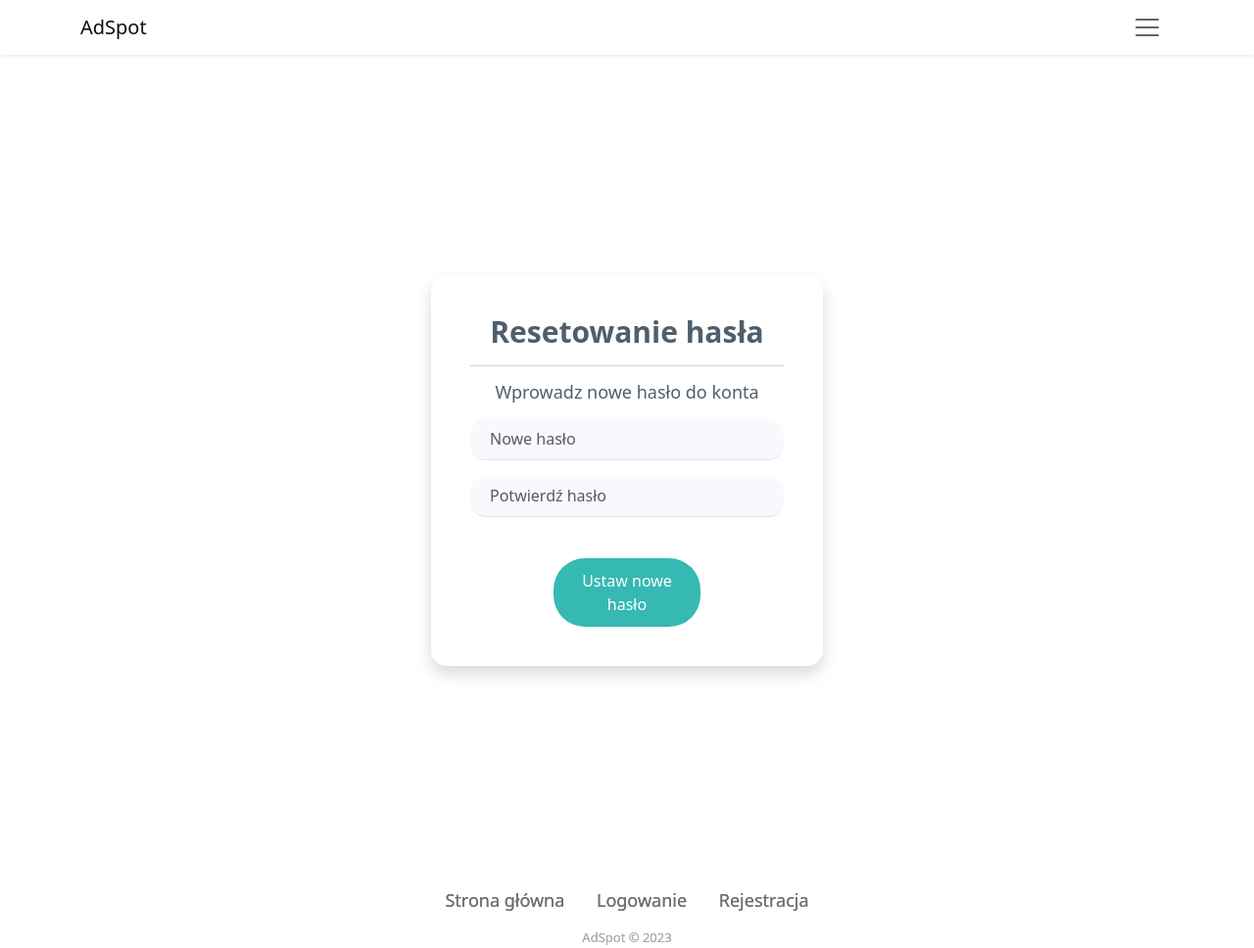
After one commit to luk4sz98/AdSpot, a Django app: page /reset/1/1/ in a window 1280 px wide. The commit adds this page. Shown: the whole page at 98% size. Run offline with Django 4.2, Linux system fonts and the light colour scheme.

Commit message:
finished password reset via email confirmation

```diff
--- /dev/null
+++ b/AdSpot/static/resetPasswordForm.css
@@ -0,0 +1,61 @@
+.reset-password {
+    background: #f1f7fc;
+    padding: 100px 0;
+    margin: 125px 0;
+}
+
+.reset-password form {
+    max-width: 400px;
+    width: 90%;
+    margin: 0 auto;
+    background-color: #ffffff;
+    padding: 40px;
+    border-radius: 4px;
+    color: #505e6c;
+    box-shadow: 1px 1px 5px rgba(0,0,0,0.1);
+}
+
+.reset-password h1 {
+    font-size: 30px;
+    font-weight: bold;
+}
+
+.reset-password h5 {
+    font-size: 18px;
+    text-align: center;
+}
+
+
+.reset-password form .form-control {
+    background: #f7f9fc;
+    border: none;
+    border-bottom: 1px solid #dfe7f1;
+    border-radius: 1rem;
+    box-shadow: none;
+    outline: none;
+    color: inherit;
+    text-indent: 8px;
+    height: 42px;
+}
+
+.reset-password form .btn-primary {
+    border: none;
+    padding: 11px;
+    box-shadow: none;
+    margin-top: 26px;
+    text-shadow: none;
+    outline: none !important;
+    text-transform: none;
+    border-radius: 2rem;
+    background: lightseagreen;
+    width: 150px;
+    opacity: 0.9;
+}
+
+.reset-password form .btn-primary:hover, .reset-password form .btn-primary:active {
+    opacity: 1;
+}
+
+.reset-password form .btn-primary:active {
+    transform: translateY(1px);
+}
--- a/AdSpot/templates/authorizathion/login.html
+++ b/AdSpot/templates/authorizathion/login.html
@@ -36,7 +36,7 @@
                 <button class="btn btn-primary d-block w-100" id="logInFormButton" type="submit" style="border-radius: 2rem;background: lightseagreen;">Zaloguj</button>
             </div>
             <a class="forgot" href="/registration">Nie masz konta? Zarejestruj się</a>
-            <a class="forgot" href="/">Nie pamiętasz hasła?</a>
+            <a class="forgot" href="/password_reset">Nie pamiętasz hasła?</a>
         </div>
     </form>
 </section>
--- /dev/null
+++ b/AdSpot/templates/password_reset/password_reset_confirm.html
@@ -0,0 +1,38 @@
+
+
+{% extends 'template.html' %}
+
+{% block data %}
+
+<section class="reset-password" style="background: rgb(255,255,255);">
+    <form method="post" class="shadow" style="border-radius: 1rem;"> {% csrf_token %}
+        <div class="form-group">
+            <div class="text-center">
+                <div class="col-12">
+                    <h1>Resetowanie hasła</h1>
+                </div>
+                <hr />
+                <div class="col-12">
+                    <h5>Wprowadz nowe hasło do konta</h5>
+                </div>
+            </div>
+        </div>
+        <div class="form-group">
+            <div class="my-3">
+                <input type="password" id="id_new_password1" name="new_password1" placeholder="Nowe hasło" class="form-control" required/>
+            </div>
+        </div>
+        <div class="form-group">
+            <div class="my-3">
+                <input type="password" id="id_new_password2" name="new_password2" placeholder="Potwierdź hasło" class="form-control" required/>
+            </div>
+        </div>
+        <div class="form-group">
+            <div class="text-center">
+                <button type="submit" class="btn btn-primary">Ustaw nowe hasło</button>
+            </div>
+        </div>
+    </form>
+</section>
+
+{% endblock data %}
--- /dev/null
+++ b/AdSpot/templates/password_reset/password_reset_subject.txt
@@ -0,0 +1 @@
+AdSpot Resetowanie hasła
--- a/AdSpot/templates/template.html
+++ b/AdSpot/templates/template.html
@@ -12,6 +12,7 @@
     <link rel="stylesheet" href="{% static 'navbar.css' %}">
     <link rel="stylesheet" href="{% static 'common.css' %}">
     <link rel="stylesheet" href="{% static 'loginForm.css' %}">
+    <link rel="stylesheet" href="{% static 'resetPasswordForm.css' %}">
 </head>
 
 <body>
@@ -35,16 +36,15 @@
         <div class="offcanvas-body text-center">
             {% if user.is_authenticated %}
             <div class="mb-3">
-                <a class="btn btn-primary" id="addAdvertButton" asp-controller="Advert" asp-action="AddOrEdit">
+                <a class="btn btn-primary" id="addAdvertButton">
                     Dodaj ogłoszenie
                 </a>
             </div>
             <div class="mb-3">
-                <a class="btn btn-primary d-block w-100" id="menuButton" asp-controller="Advert"
-                    asp-action="ActiveAdverts">Ogłoszenia</a>
+                <a class="btn btn-primary d-block w-100" id="menuButton">Ogłoszenia</a>
             </div>
             <div class="mb-3">
-                <a asp-controller="Account" asp-action="Index" class="btn btn-primary d-block w-100"
+                <a class="btn btn-primary d-block w-100"
                     id="menuButton">Ustawienia</a>
             </div>
             <div class="mb-3">
--- a/web_project/urls.py
+++ b/web_project/urls.py
@@ -10,5 +10,15 @@ urlpatterns = [
     path('ad/<id>/', advertisement, name='advertisement'),
     path('login/', login_view, name='login'),
     path('logout', logout_view),
-    path('registration', registration_view)
+    path('registration', registration_view),
+
+    # resetowanie hasła
+    path('password_reset/', auth_views.PasswordResetView.as_view(
+        template_name='password_reset/password_reset_form.html',
+        email_template_name='password_reset/password_reset_email.html',
+        subject_template_name='password_reset/password_reset_subject.txt',
+    ), name='password_reset'),
+    path('password_reset/done/', auth_views.PasswordResetCompleteView.as_view(template_name='password_reset/password_reset_done.html'), name='password_reset_done'),
+    path('reset/<uidb64>/<token>/', auth_views.PasswordResetConfirmView.as_view(template_name='password_reset/password_reset_confirm.html'), name='password_reset_confirm'),
+    path('reset/done/', auth_views.PasswordResetCompleteView.as_view(template_name='password_reset/password_reset_complete.html'), name='password_reset_complete'),
 ]
```
Also changed, not shown: AdSpot/templates/password_reset/password_reset_complete.html (added, +12 -0 lines), AdSpot/templates/password_reset/password_reset_done.html (added, +17 -0 lines), AdSpot/templates/password_reset/password_reset_email.html (added, +10 -0 lines), AdSpot/templates/password_reset/password_reset_form.html (added, +30 -0 lines), web_project/settings.py (+10 -0 lines).
